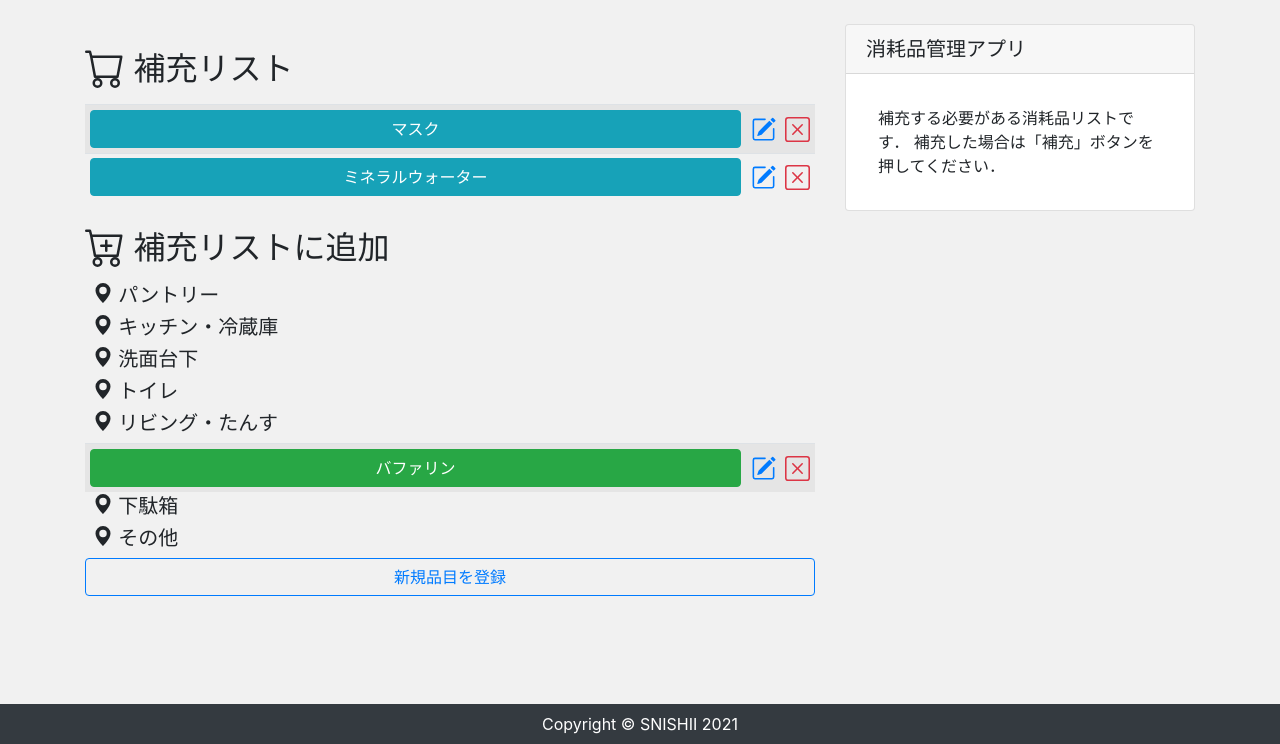
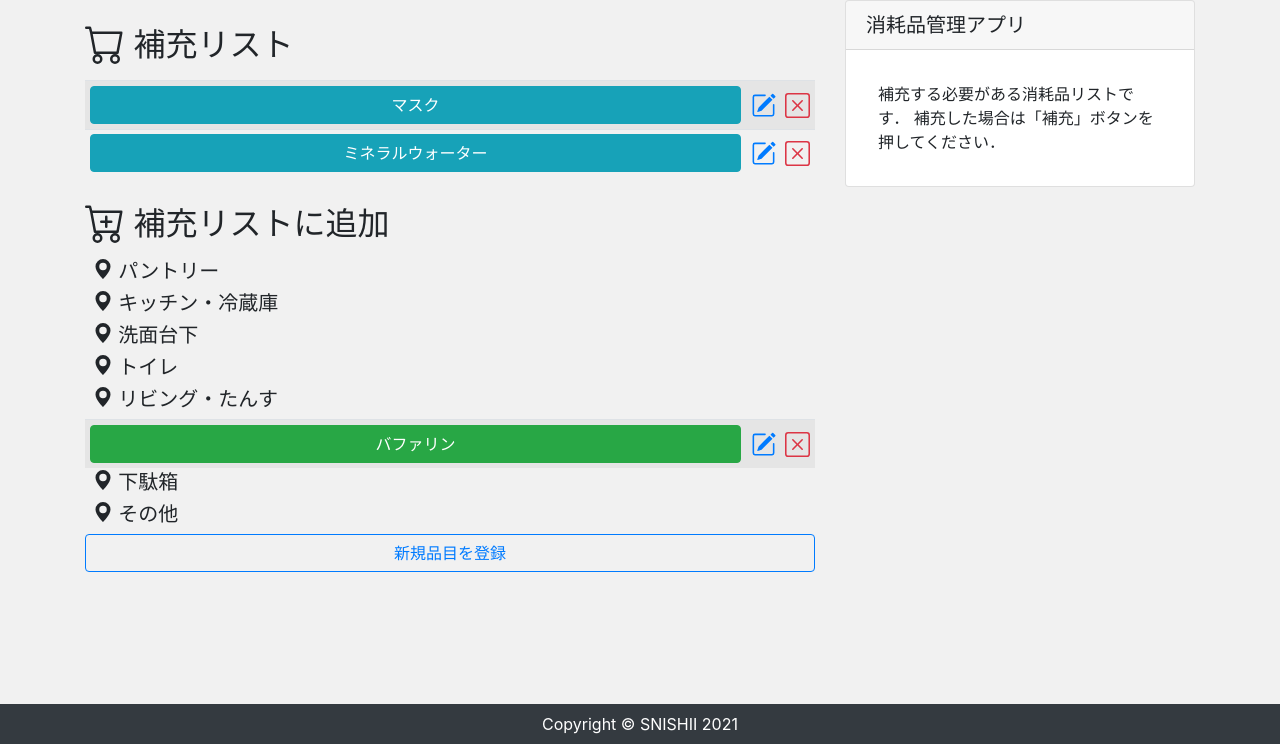
Before and after one commit to riadd188/wasabi, a Django app: page / in a window 1280 px wide. Shown: the part 56-800 px from the top of the page. Run offline with Django 3.2, Linux system fonts and the light colour scheme; a user stored in the database is signed in; data comes from the database, SQL or seed files in the repository; lists and menus that the app fills with data are empty; some libraries are stand-ins or nearby versions.

Commit message:
modify layout 3

```diff
--- a/tobuy/app/templates/app/index.html
+++ b/tobuy/app/templates/app/index.html
@@ -2,7 +2,7 @@
 
 {% block content %}
 
-<div class="row my-4">
+<div class="row mt-0 mb-4">
     <div class="col-md-8">
         <!-- リスト表示 -->
         <h2 class="mt-4 mb-3"><svg style="vertical-align: bottom;" xmlns="http://www.w3.org/2000/svg" width="40" height="40" fill="currentColor" class="bi bi-cart" viewBox="0 0 16 16">
```
